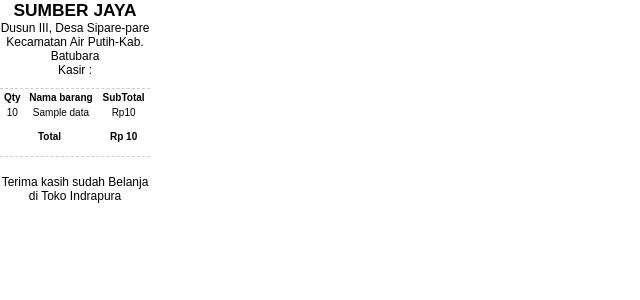
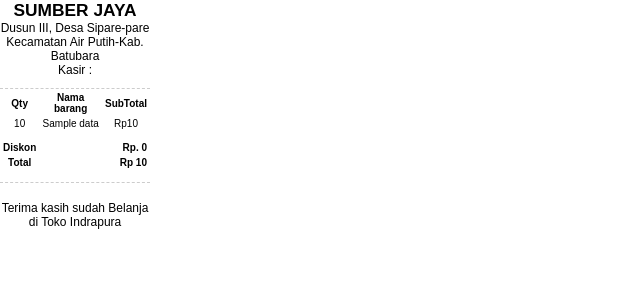
Before and after one commit to muharisharis13/toko_indrapura, a CodeIgniter app: the page made by application/views/admin/laporan/v_faktur_grosir.php in a window 1280 px wide. Shown: the top 300 px of the page, without its empty margins (0-640 px from the left). Run offline with CodeIgniter, Linux system fonts and the light colour scheme; the template is opened without the code that fills it: most values are stand-ins (such as "Sample title", 1, 10 or a date in 2020).

Commit message:
add diskon in faktur grosir

```diff
--- a/application/models/M_penjualan.php
+++ b/application/models/M_penjualan.php
@@ -82,7 +82,7 @@ class M_penjualan extends CI_Model
 	function cetak_faktur()
 	{
 		$nofak = $this->session->userdata('nofak');
-		$hsl = $this->db->query("SELECT jual_nofak,DATE_FORMAT(jual_tanggal,'%d/%m/%Y %H:%i:%s') AS jual_tanggal,jual_total,jual_jml_uang,jual_kembalian,jual_keterangan,d_jual_barang_nama,d_jual_barang_satuan,d_jual_barang_harjul,d_jual_qty,d_jual_diskon,d_jual_total FROM tbl_jual JOIN tbl_detail_jual ON jual_nofak=d_jual_nofak WHERE jual_nofak='$nofak'");
+		$hsl = $this->db->query("SELECT jual_nofak,DATE_FORMAT(jual_tanggal,'%d/%m/%Y %H:%i:%s') AS jual_tanggal,jual_total,jual_jml_uang,jual_kembalian,jual_keterangan,jual_diskon,d_jual_barang_nama,d_jual_barang_satuan,d_jual_barang_harjul,d_jual_qty,d_jual_diskon,d_jual_total FROM tbl_jual JOIN tbl_detail_jual ON jual_nofak=d_jual_nofak WHERE jual_nofak='$nofak'");
 		return $hsl;
 	}
 
--- a/application/views/admin/laporan/v_faktur_grosir.php
+++ b/application/views/admin/laporan/v_faktur_grosir.php
@@ -35,6 +35,7 @@
                 </thead>
                 <tbody>
                     <?php
+                    // var_dump($data->result_array());
                     foreach ($data->result_array() as $item) {
                     ?>
                         <tr>
@@ -60,8 +61,18 @@
                 </tbody>
                 <tfoot class="t-foot">
                     <tr>
-                        <td colspan="2" style="text-align:center;"><b>Total</b></td>
-                        <td style="text-align:center;"><b><?php echo 'Rp ' . number_format($item['jual_total']); ?></b></td>
+                        <td colspan="1" style="text-align: center;">
+                            <b>Diskon</b>
+                        </td>
+                        <td style="text-align:right;" colspan="2">
+                            <b>
+                                <?php echo 'Rp. ' . number_format($item['jual_diskon']) ?>
+                            </b>
+                        </td>
+                    </tr>
+                    <tr>
+                        <td colspan="1" style="text-align:center;"><b>Total</b></td>
+                        <td colspan="2" style="text-align:right;"><b><?php echo 'Rp ' . number_format($item['jual_total']); ?></b></td>
 
                     </tr>
                 </tfoot>
```
